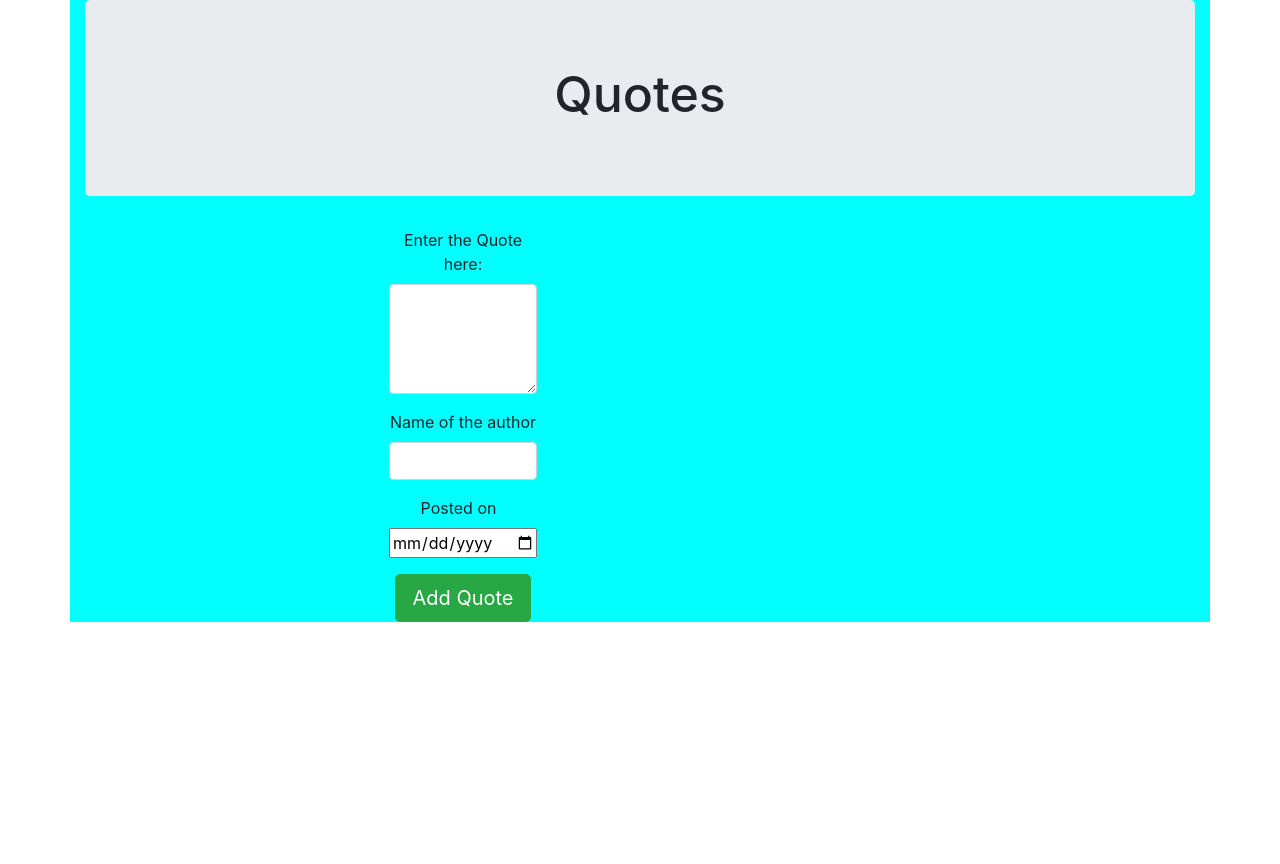
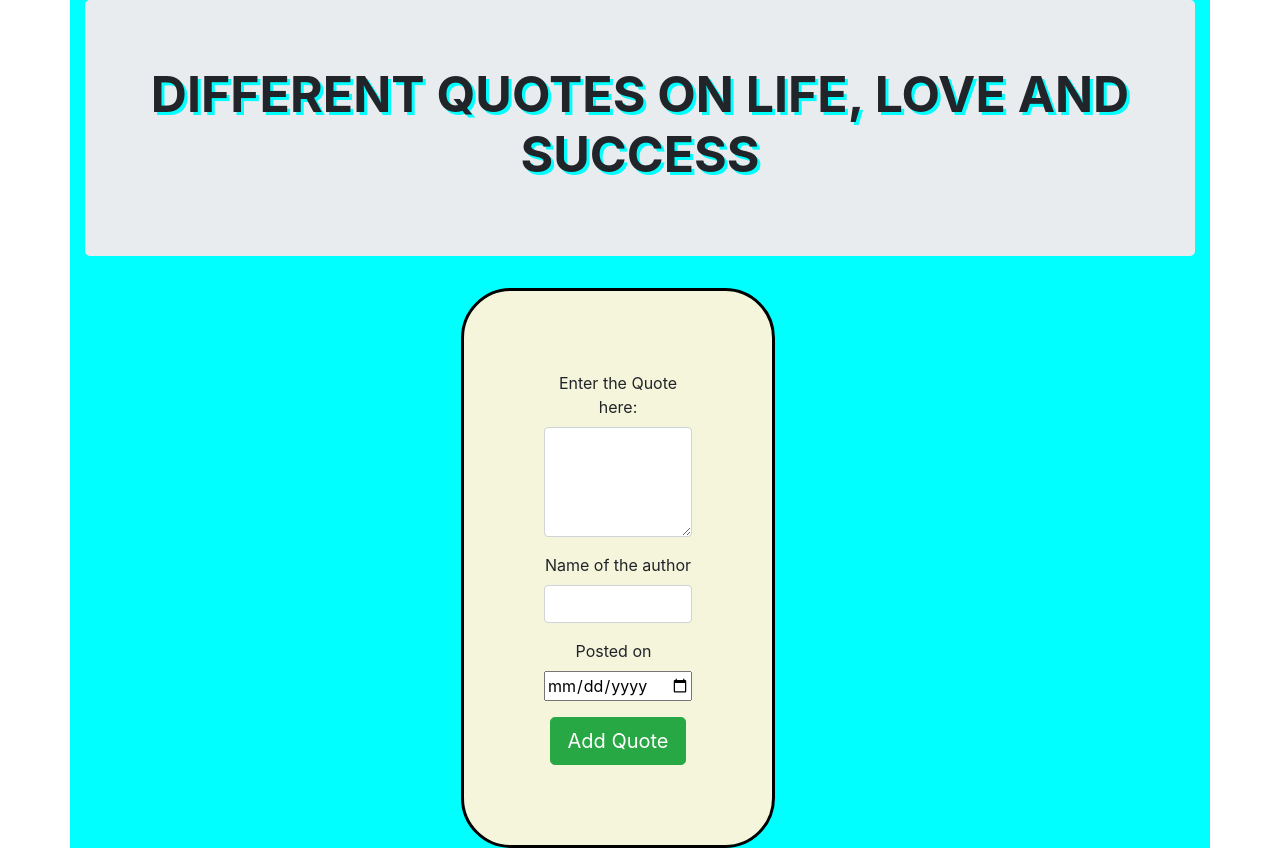
Before and after one commit to kayitesijackie/Quotes, an Angular app: page / in a window 1280 px wide. Before the commit the page ends 800 px from the top, so only its background shows below. Built offline with nearby package versions, Linux system fonts and the light colour scheme.

Commit message:
update files

```diff
--- a/src/app/app.component.ts
+++ b/src/app/app.component.ts
@@ -6,5 +6,5 @@ import {Quote} from './quote'
   template: '<app-quote></app-quote>'
 })
 export class AppComponent {
-  quotes = [new Quote(1,"","",0,0,new Date(1,29,2019))]
+  quotes = [new Quote(1,"","",0,0,new Date(2019, 26, 1))]
 }
--- a/src/app/app.module.ts
+++ b/src/app/app.module.ts
@@ -2,7 +2,7 @@ import { BrowserModule } from '@angular/platform-browser';
 import { NgModule } from '@angular/core';
 import {FormsModule} from '@angular/forms';
 
-import { AppRoutingModule } from './app-routing.module';
+
 import { AppComponent } from './app.component';
 import { QuoteComponent } from './quote/quote.component';
 import { QuoteDetailsComponent } from './quote-details/quote-details.component';
@@ -22,7 +22,7 @@ import { QuoteFormComponent } from './quote-form/quote-form.component';
   imports: [
     BrowserModule,
     FormsModule,
-    AppRoutingModule,
+
 
   ],
   providers: [],
--- a/src/app/quote-form/quote-form.component.css
+++ b/src/app/quote-form/quote-form.component.css
@@ -1,4 +1,11 @@
 .container-fluid{
-    text-align: center;
-    margin-left: 100%;
+    margin-left: 80%;
 }
+form{
+	background-color: beige;
+	text-align: center;
+	border: 3px solid black;
+    padding: 80px;
+    border-radius: 50px;
+
+}
--- a/src/app/quote/quote.component.css
+++ b/src/app/quote/quote.component.css
@@ -4,4 +4,9 @@
 h1{
     text-align:center;
     font-size: 50px;
+    font-weight: bolder;
+    text-shadow: 3px 3px aqua;
 }
+button{
+    margin: 10px;
+}
--- a/src/app/quote/quote.component.html
+++ b/src/app/quote/quote.component.html
@@ -1,6 +1,6 @@
 <div class="container">
     <div class="jumbotron">
-        <h1>Quotes</h1>
+        <h1>DIFFERENT QUOTES ON LIFE, LOVE AND SUCCESS</h1>
     </div>
     <div class="row">
         <app-quote-form (addQuote)="addNewQuote($event)"></app-quote-form>
@@ -10,13 +10,11 @@
             <p appStrikethrough *ngIf="highestUpvote()===quote.upvotes && quote.upvotes>0">{{quote.name}}</p>
             <p  *ngIf="highestUpvote()!==quote.upvotes || quote.upvotes===0">{{quote.name}}</p>
 
-            <button (click)='toggleDetails(i)' class="btn btn-info btn-xs">Toggle Details<i class="fa fa-sort"></i></button>&nbsp;
-            <button (click)='upvote(i)' class="btn btn-primary btn-xs"><i class="fa fa-thumbs-o-up"></i>{{quote.upvotes}}</button>&nbsp;&nbsp;
-            <button (click)='downvote(i)' class="btn btn-danger btn-xs"><i class="fa fa-thumbs-o-down"></i>{{quote.downvotes}}</button>
+            <button (click)='toggleDetails(i)' class="btn btn-info btn-xs">Toggle Details</button>
+            <button (click)='upvote(i)' class="btn btn-primary btn-xs">{{quote.upvotes}}</button>
+            <button (click)='downvote(i)' class="btn btn-danger btn-xs">{{quote.downvotes}}</button>
             <li id="{{i}}" appStrikethrough>"{{quote.name}}" <em><strong>Posted {{quote.notedDate|dateCount}} day(s) ago.</strong></em></li>
             <app-quote-details *ngIf="quote.showName" [quote]='quote' (isComplete)='deleteQuote($event,i)'></app-quote-details>
         </div>
     </ul>
 </div>
-
-<p *ngIf='quotes.length > 10'>You have too many quotes</p>
```
Also changed, not shown: src/app/app.component.html (+1 -7 lines), src/app/quote.ts (+0 -8 lines), src/app/date-count.pipe.ts (line endings or trailing spaces), src/app/quote-details/quote-details.component.ts (line endings or trailing spaces), 1 other file (tests, documents, lock files or other folders).
